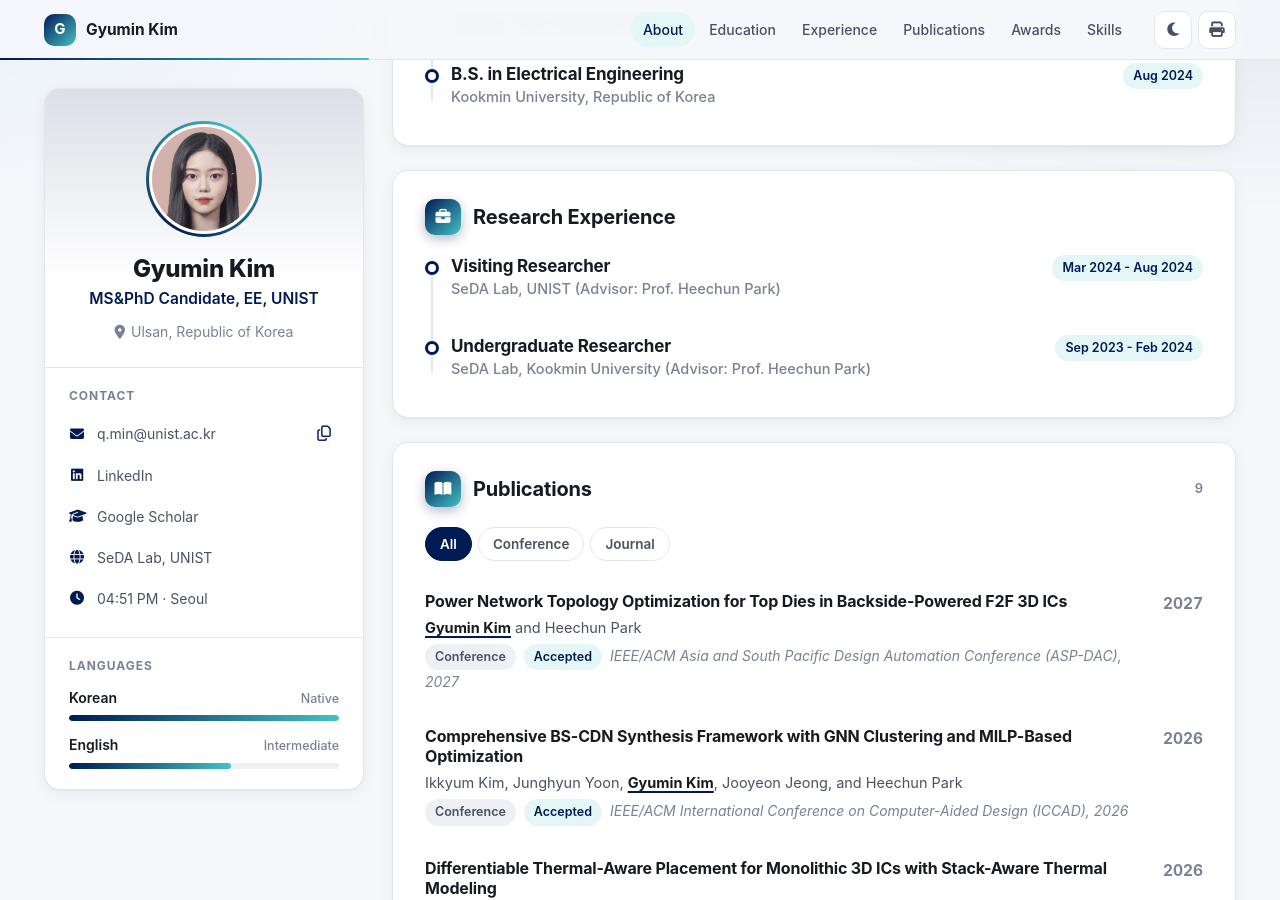
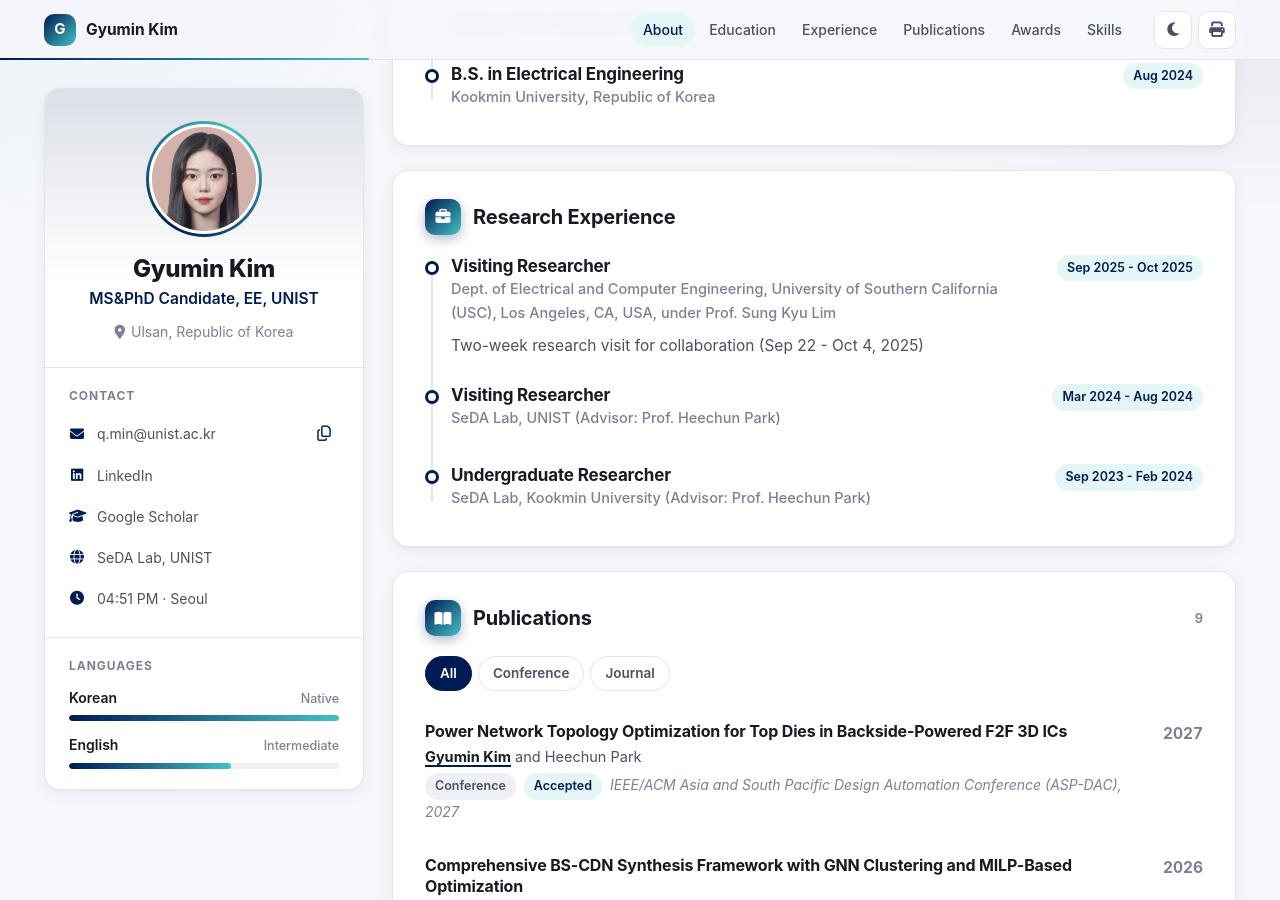
Before and after one commit to gyum-lab/gyum-lab.github.io, a Jekyll site: the page built from index.html, in a window 1280 px wide and 900 px high, scrolled down 688 px. Built offline with Jekyll 4.4.1, drawn with Linux system fonts in a browser that asks for light colours; some web fonts are replaced.

Commit message:
Add USC visiting researcher experience and Celsius

```diff
--- a/_data/data.yml
+++ b/_data/data.yml
@@ -70,6 +70,11 @@ education:
 experience:
   title: Research Experience
   info:
+  - role: Visiting Researcher
+    time: Sep 2025 - Oct 2025
+    company: "Dept. of Electrical and Computer Engineering, University of Southern California (USC), Los Angeles, CA, USA, under Prof. Sung Kyu Lim"
+    details: |
+      Two-week research visit for collaboration (Sep 22 - Oct 4, 2025)
   - role: Visiting Researcher
     time: Mar 2024 - Aug 2024
     company: "SeDA Lab, UNIST (Advisor: Prof. Heechun Park)"
@@ -152,7 +157,7 @@ skills:
   title: Skills
   groups:
   - name: EDA Tools
-    items: [Cadence Innovus, Cadence Genus, Synopsys ICC2, Synopsys Design Compiler, Synopsys PrimeTime, Synopsys VCS, Synopsys Verdi]
+    items: [Cadence Innovus, Cadence Genus, Cadence Celsius, Synopsys ICC2, Synopsys Design Compiler, Synopsys PrimeTime, Synopsys VCS, Synopsys Verdi]
   - name: Programming
     items: [Python, C/C++, Tcl, PyTorch]
   - name: Tools & OS
```
